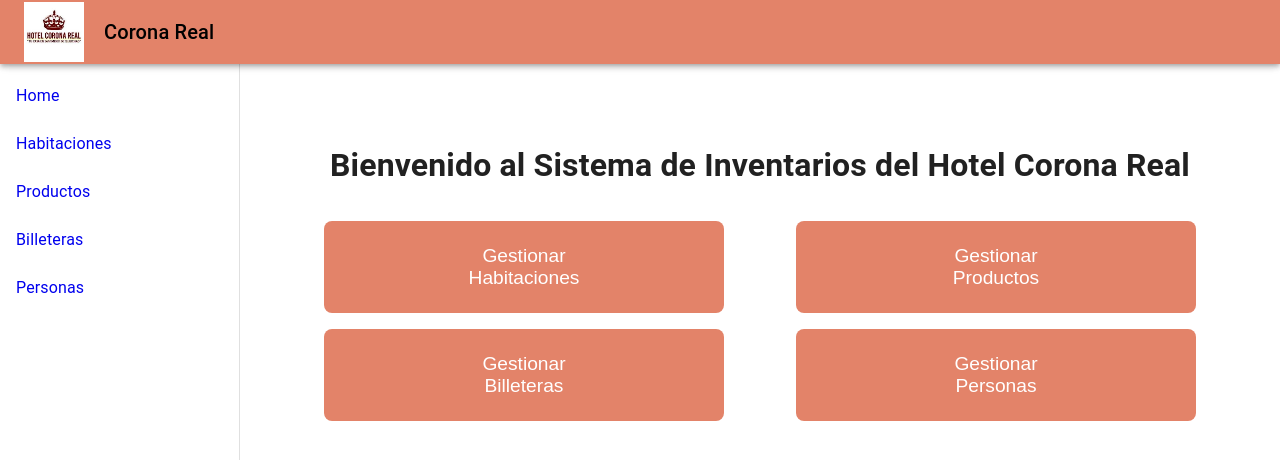
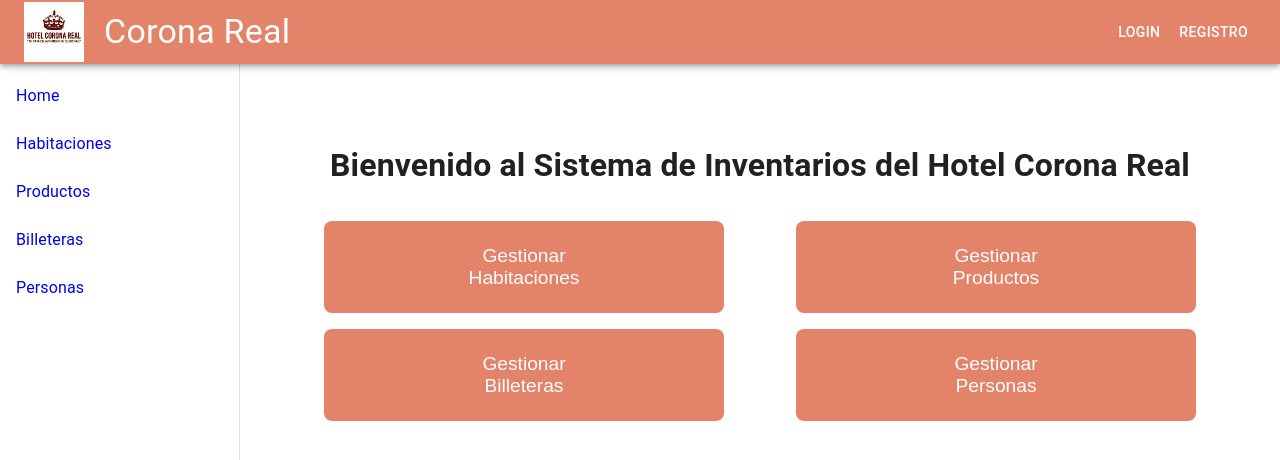
Before and after one commit to CriistiianDM/corona_real, a React (Vite) app in the folder Frontend/: page / in a window 1280 px wide. Shown: the top 460 px of the page. Built offline with nearby package versions, Linux system fonts and the light colour scheme.

Commit message:
Agregadas vistas de login y registro con su navegacion

```diff
--- a/Frontend/src/App.jsx
+++ b/Frontend/src/App.jsx
@@ -1,5 +1,5 @@
 import React from "react";
-import { BrowserRouter as Router, Routes, Route, useLocation } from "react-router-dom";
+import { BrowserRouter as Router, Routes, Route, useLocation, useNavigate } from "react-router-dom";
 import Sidebar from "./components/Sidebar";
 import Home from "./pages/Home";
 import Room from "./pages/Room";
@@ -7,13 +7,14 @@ import Product from "./pages/Product";
 import Person from "./pages/Person";
 import Login from "./pages/Login";
 import Register from "./pages/Register";
-import { Box, CssBaseline, AppBar, Toolbar, Typography } from "@mui/material";
+import { Box, CssBaseline, AppBar, Toolbar, Typography, Button } from "@mui/material";
 
 const AppContent = () => {
   const location = useLocation();
+  const navigate = useNavigate();
 
   // Determinar si se muestra el sidebar
-  const showSidebar = location.pathname !== "/Login" && location.pathname !== "/Register";
+  const showSidebar = location.pathname !== "/login" && location.pathname !== "/register";
 
   return (
     <Box sx={{ display: "flex" }}>
@@ -36,9 +37,20 @@ const AppContent = () => {
               alt="Logo"
               style={{ height: "60px", marginRight: "20px" }}
             />
-            <Typography variant="h6" noWrap color="Black">
+            <Typography variant="h4" noWrap color="White">
               Corona Real
             </Typography>
+
+            {/* Espacio entre el título y los botones */}
+            <Box sx={{ flexGrow: 1 }} />
+
+            {/* Botones para Login y Registro */}
+            <Button color="inherit" onClick={() => navigate("/login")}>
+              Login
+            </Button>
+            <Button color="inherit" onClick={() => navigate("/register")}>
+              Registro
+            </Button>
           </Toolbar>
         </AppBar>
 
```
